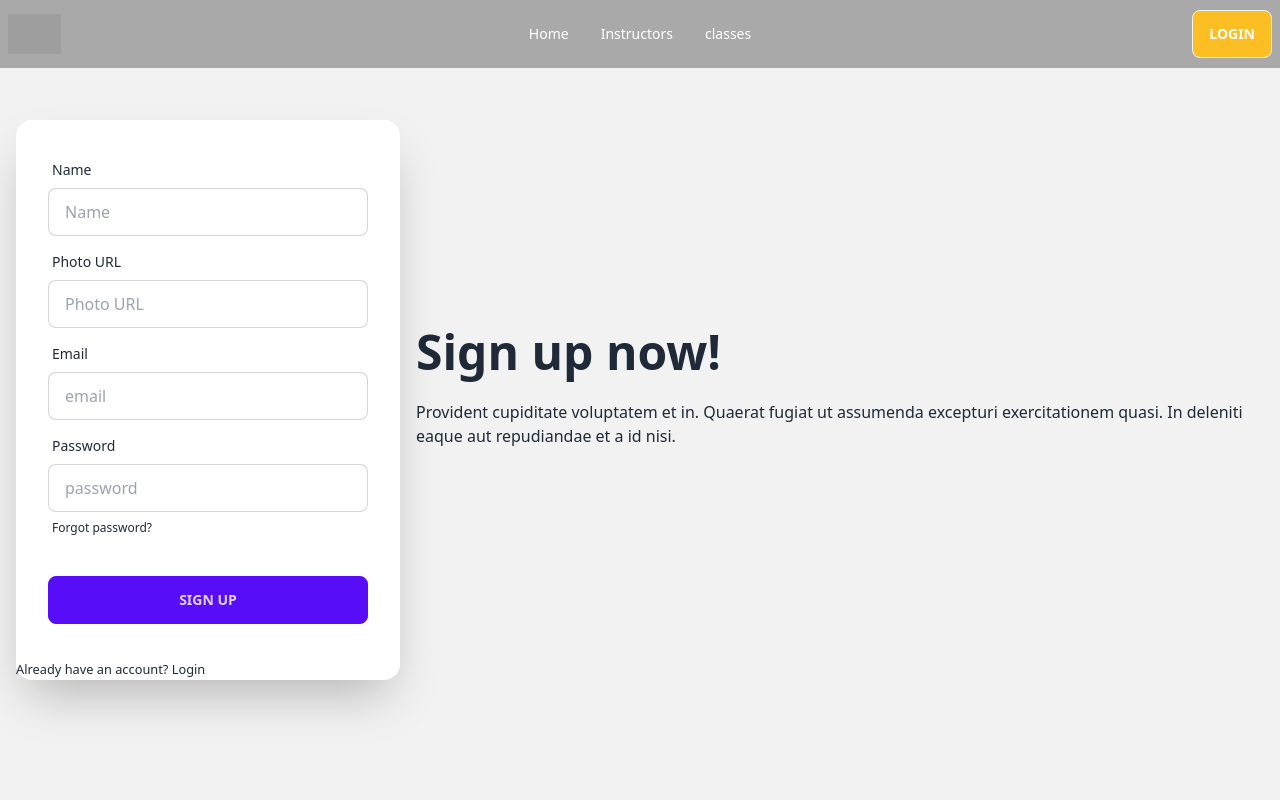
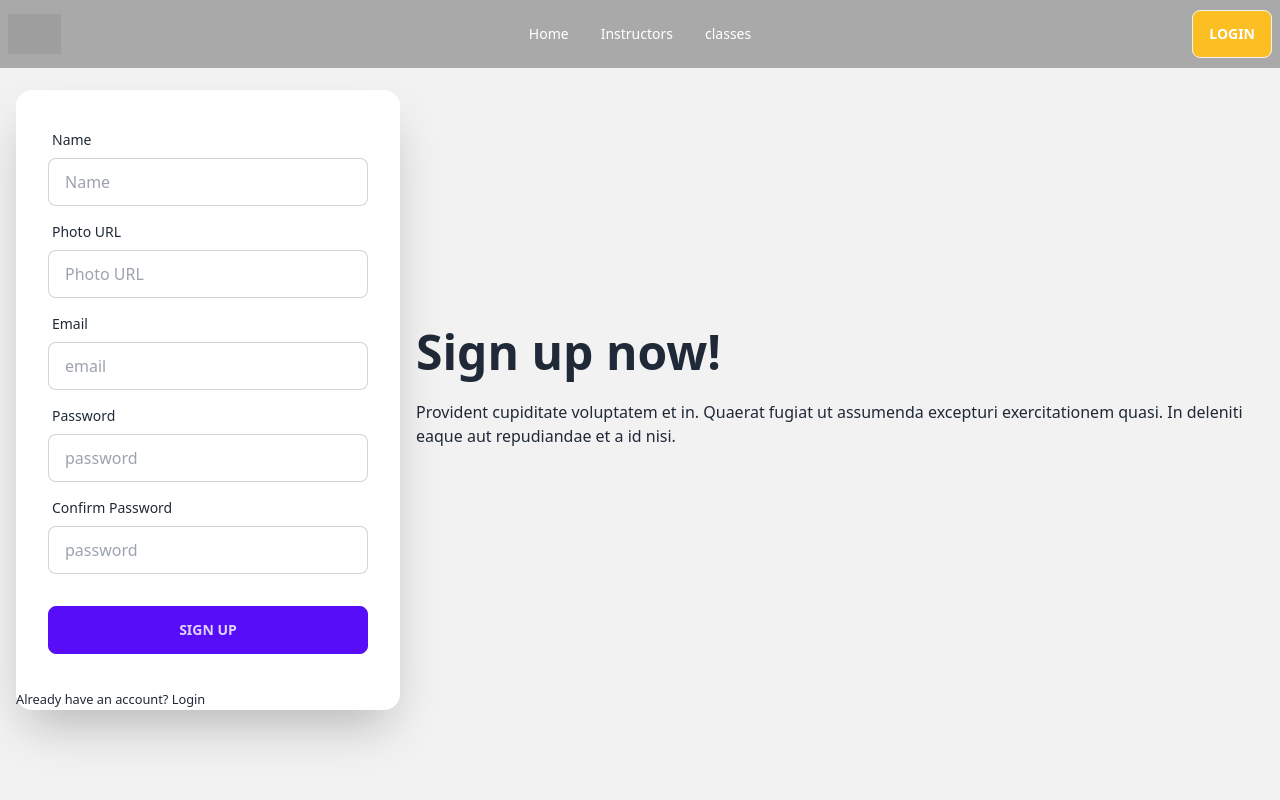
Before and after one commit to Masud044/Yoga-Meditation-School-client, a React (Vite) app: page /signup in a window 1280 px wide. Shown: the top 800 px of the page. Built offline with nearby package versions, Linux system fonts and the light colour scheme; no server answers; grey boxes are pictures that could not be loaded.

Commit message:
added the authprovider

```diff
--- a/src/pages/SignUp/SignUp.jsx
+++ b/src/pages/SignUp/SignUp.jsx
@@ -15,7 +15,7 @@
 
     const onSubmit = data => {
       console.log(data);
-        createUser(data.email, data.password)
+        createUser(data.email, data.password,data.password)
             .then(result => {
 
                 const loggedUser = result.user;
@@ -101,15 +101,29 @@
                                 {errors.password?.type === 'minLength' && <p className="text-red-600">Password must be 6 characters</p>}
 
                                 {errors.password?.type === 'pattern' && <p className="text-red-600">Password must have one Uppercase one lower case, one number and one special character.</p>}
+
+                            </div>
+                            <div className="form-control">
                                 <label className="label">
-                                    <a href="#" className="label-text-alt link link-hover">Forgot password?</a>
+                                    <span className="label-text">Confirm Password</span>
                                 </label>
+                                <input type="password"  {...register("password", {
+                                    required: true,
+                                    minLength: 6,
+
+                                    pattern: /(?=.*[A-Z])(?=.*[!@#$&*])(?=.*[0-9])(?=.*[a-z])/
+                                })} placeholder="password" className="input input-bordered" />
+                                {errors.password?.type === 'required' && <p className="text-red-600">Password is required</p>}
+                                {errors.password?.type === 'minLength' && <p className="text-red-600">Password must be 6 characters</p>}
+
+                                {errors.password?.type === 'pattern' && <p className="text-red-600">Password must have one Uppercase one lower case, one number and one special character.</p>}
+
                             </div>
                             <div className="form-control mt-6">
                                 <input className="btn btn-primary" type="submit" value="Sign Up" />
                             </div>
                         </form>
-                        <p><small>Already have an account? <Link to="/login">Login</Link></small></p>
+                        <p><small className="font-medium text-center">Already have an account? <Link to="/login">Login</Link></small></p>
 
                     </div>
                 </div>
--- a/src/pages/shared/NavBar/NavBar.jsx
+++ b/src/pages/shared/NavBar/NavBar.jsx
@@ -1,8 +1,18 @@
 import { Link } from "react-router-dom";
+import { AuthContext } from "../../../provider/AuthProvider";
+import { useContext } from "react";
 
 
 
 const NavBar = () => {
+    const { user, logOut } = useContext(AuthContext);
+
+
+    const handleLogOut = () => {
+        logOut()
+            .then(() => { })
+            .catch(error => console.log(error));
+    }
 
     const navOptions = <>
 
@@ -35,7 +45,15 @@
                 </div>
                 <div className="navbar-end ">
 
+                    {
+                        user ? <>
+                            <button onClick={handleLogOut} className="btn  bg-amber-400 text-white">LogOut</button>
+                        </> : <>
                         <Link to='/login'><button className="btn bg-amber-400 text-white">Login</button></Link>
+                        </>
+                    }
+
+
                 </div>
             </div>
         </div>
```
Lines whose indentation alone changed are shown as unchanged.
